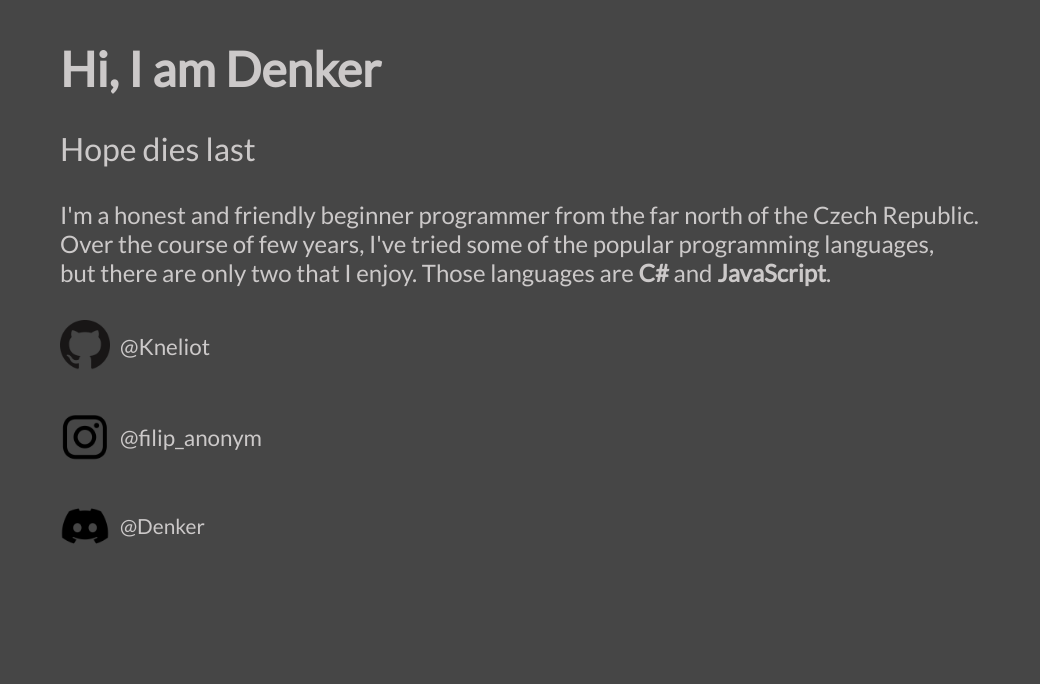
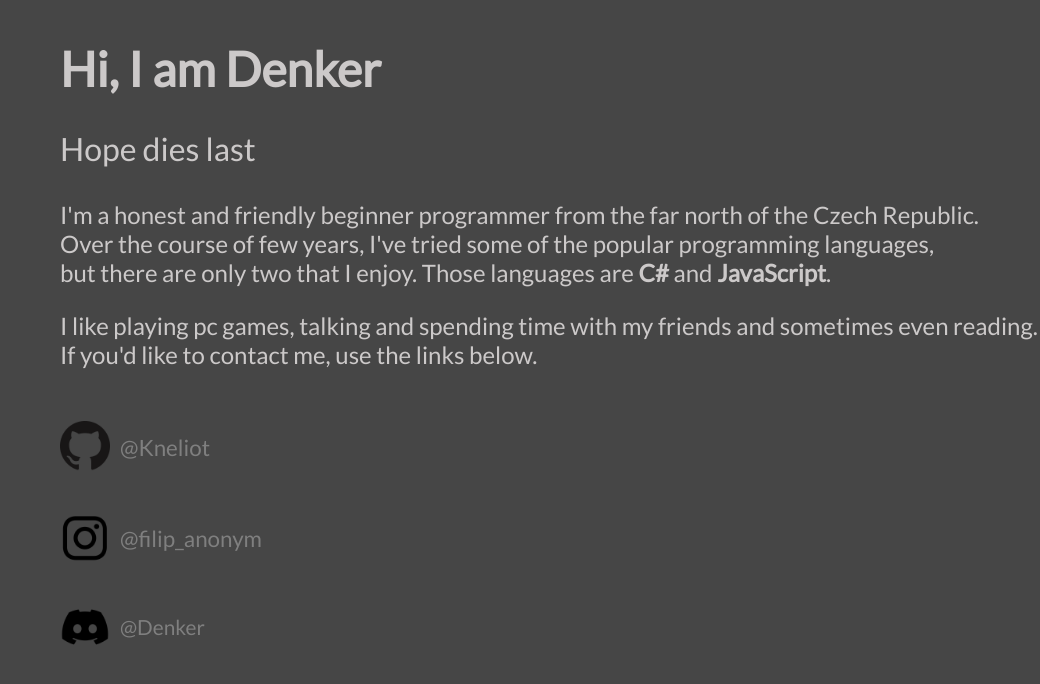
Before and after one commit to Kneliot/myWebPage, a plain HTML site: page index.html in a window 1280 px wide. Shown: the whole page, without its empty margins (240-1280 px from the left). Drawn offline with Linux system fonts and the light colour scheme.

Commit message:
přidal jsem ještě jeden krátkej odstavec

```diff
--- a/index.html
+++ b/index.html
@@ -18,8 +18,9 @@
             <p>I'm a honest and friendly beginner programmer from the far north of the Czech Republic.<br>Over the course of few years, I've tried some of the popular programming languages,<br> but there are only two that I enjoy. Those languages are <b>C#</b> and <b>JavaScript</b>.</p>
           </article>
           <article>
-            <p></p>
+            <p>I like playing pc games, talking and spending time with my friends and sometimes even reading.<br>If you'd like to contact me, use the links below.</p>
           </article>
+          <br>
           <div class="github-container">
             <a href="https://github.com/Kneliot" target="_blank"><img  height="50px" width="50px"  id="github-ikonka" src="assets/317712_code repository_github_repository_resource_icon.png" alt="github icon"></a>
             <p id="github-username">@Kneliot</p>
--- a/main.css
+++ b/main.css
@@ -37,16 +37,19 @@ body {
 #github-username {
     font-size: 1.4rem;
     margin-left: 10px;
+    color:#7f7f7f
 }
 
 #instagram-username {
     font-size: 1.4rem;
     margin-left: 10px;
+    color:#7f7f7f
 }
 
 #discord-username {
     font-size: 1.3rem;
     margin-left: 10px;
+    color:#7f7f7f
 }
 
 
```
